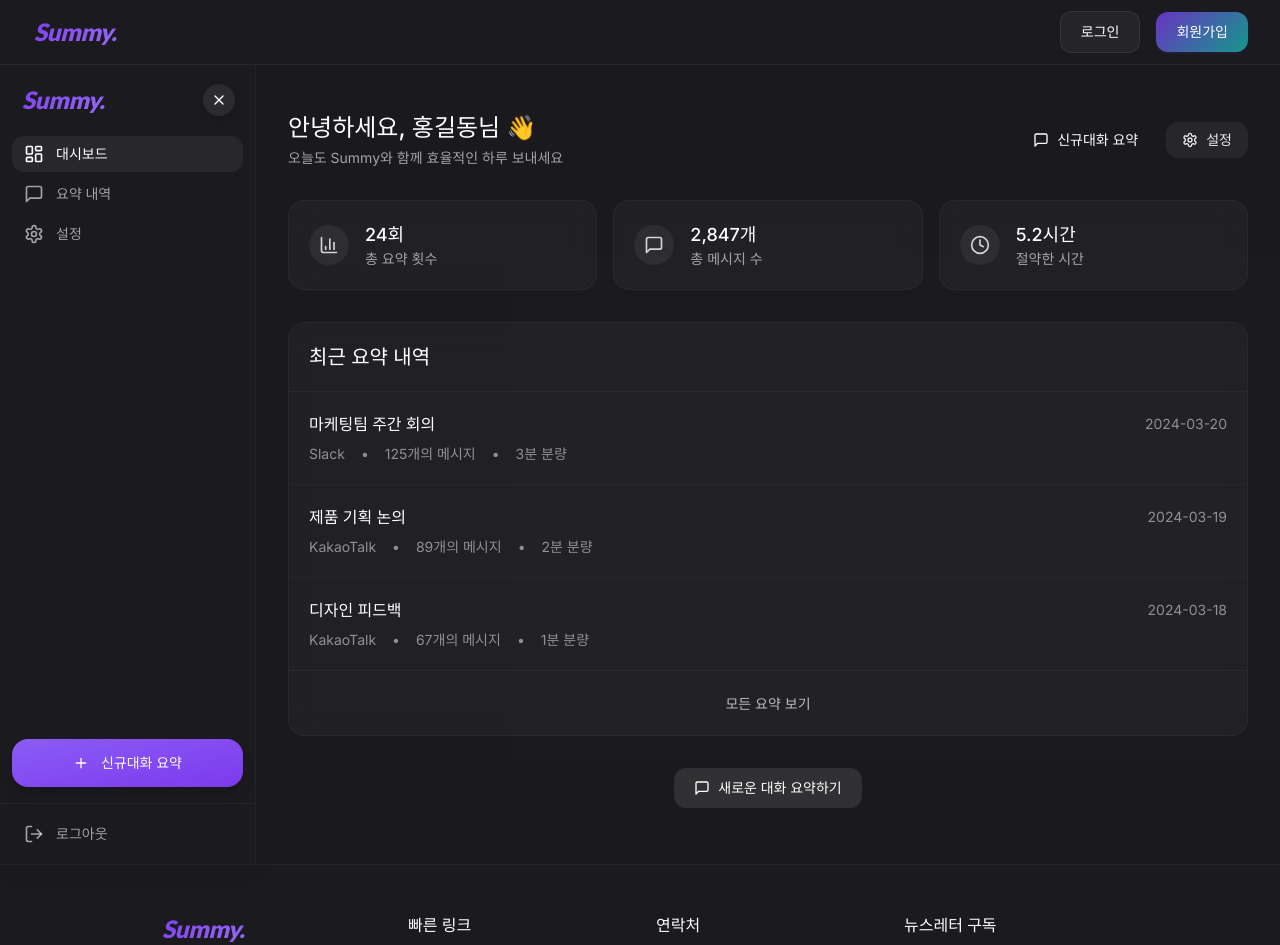
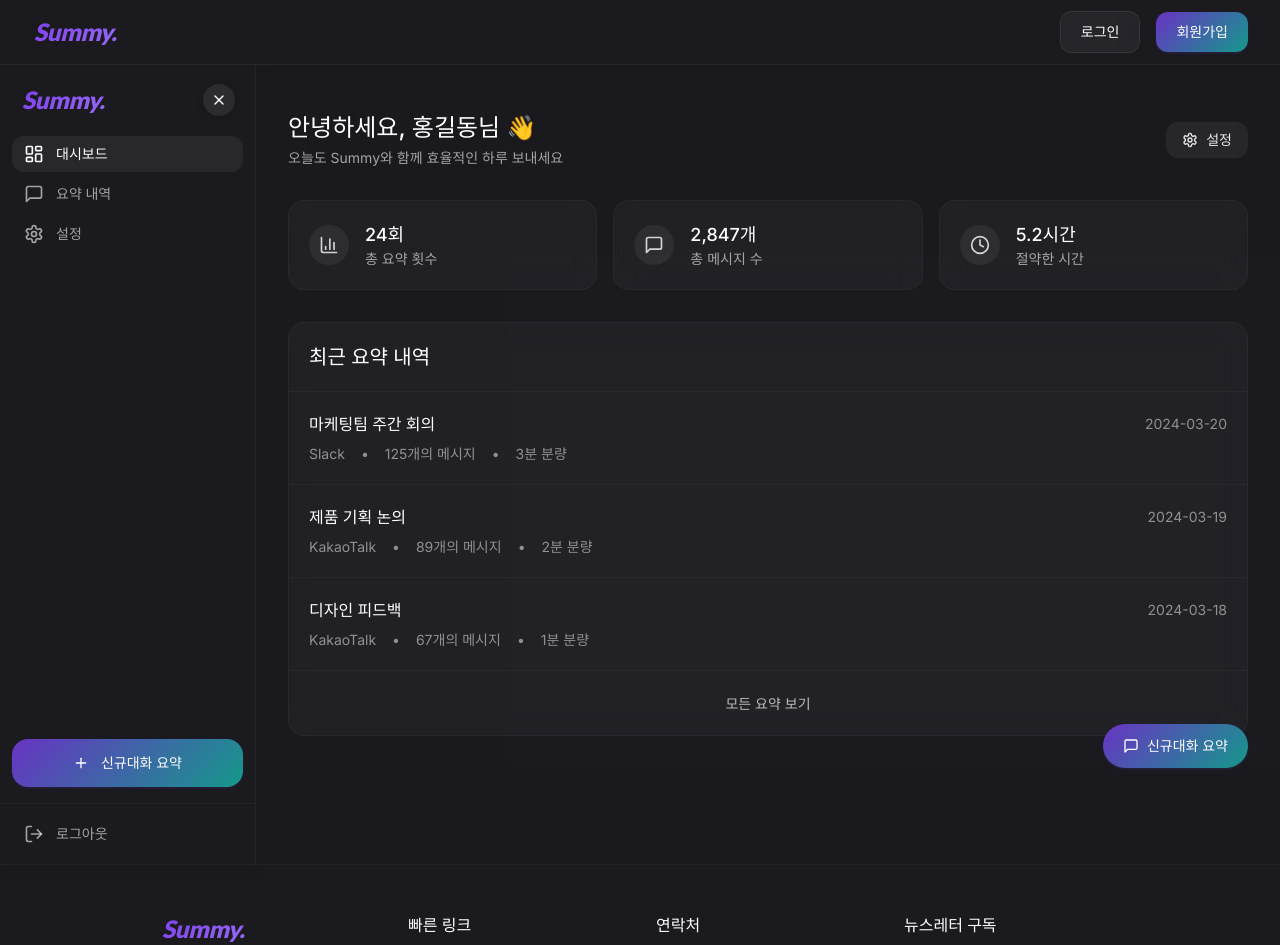
Before and after one commit to FLYLIKEB/summy, a Next.js app: page /dashboard in a window 1280 px wide. Shown: the top 945 px of the page. Built offline with nearby package versions, Linux system fonts and the light colour scheme; a web font is replaced by a local one.

Commit message:
신규대화 요약 버튼 스타일을 공통 버튼 클래스(apple-button-primary)로 통일

```diff
--- a/app/dashboard/page.tsx
+++ b/app/dashboard/page.tsx
@@ -55,7 +55,7 @@ const stats = [
 
 export default function DashboardPage() {
   return (
-    <div className="min-h-screen bg-[#1a1a1f]/90 text-white">
+    <div className="min-h-screen bg-[#1a1a1f]/90 text-white relative">
       <div className="container mx-auto px-4 sm:px-6 lg:px-8 py-8 sm:py-12 max-w-5xl">
         {/* 헤더 */}
         <div className="flex flex-col sm:flex-row justify-between items-start sm:items-center gap-4 sm:gap-0 mb-6 sm:mb-8">
@@ -67,14 +67,6 @@ export default function DashboardPage() {
               오늘도 Summy와 함께 효율적인 하루 보내세요
             </p>
           </div>
-          <div className="flex items-center gap-3">
-            <Link
-              href="/new"
-              className="px-4 py-2 bg-gradient-to-b from-purple-500/90 to-purple-600/90 text-white rounded-lg text-sm font-medium transition-all hover:from-purple-500 hover:to-purple-600 shadow-sm shadow-purple-900/20 inline-flex items-center gap-2"
-            >
-              <MessageSquare className="w-4 h-4" />
-              <span>신규대화 요약</span>
-            </Link>
           <Link
             href="/dashboard/settings"
             className="px-4 py-2 bg-white/[0.06] text-white/90 rounded-lg text-sm font-medium transition-all hover:bg-white/[0.1] inline-flex items-center gap-2"
@@ -82,7 +74,6 @@ export default function DashboardPage() {
             <Settings className="w-4 h-4" />
             <span>설정</span>
           </Link>
-          </div>
         </div>
 
         {/* 통계 카드 */}
@@ -133,17 +124,28 @@ export default function DashboardPage() {
             </Link>
           </div>
         </div>
+      </div>
 
-        {/* 새 요약 시작 버튼 */}
-        <div className="mt-6 sm:mt-8 text-center">
+      {/* 모바일 - 하단 고정 신규대화 요약 버튼 */}
+      <div className="fixed bottom-6 inset-x-0 flex justify-center sm:hidden z-20">
         <Link
           href="/new"
-            className="px-5 py-2.5 bg-white/10 text-white rounded-lg transition-all hover:bg-white/15 backdrop-blur-sm inline-flex items-center justify-center gap-2 text-sm font-medium"
+          className="apple-button apple-button-primary px-6 py-3.5 rounded-full text-base active:scale-[0.98] gap-2.5"
+        >
+          <MessageSquare className="w-5 h-5" />
+          <span>신규대화 요약</span>
+        </Link>
+      </div>
+
+      {/* 데스크탑 - 오른쪽 하단 고정 신규대화 요약 버튼 */}
+      <div className="hidden sm:block fixed bottom-8 right-8 z-20">
+        <Link
+          href="/new"
+          className="apple-button apple-button-primary px-5 py-3 rounded-full active:scale-[0.98] gap-2"
         >
           <MessageSquare className="w-4 h-4" />
-            새로운 대화 요약하기
+          <span>신규대화 요약</span>
         </Link>
-        </div>
       </div>
     </div>
   )
--- a/components/ui/Sidebar.tsx
+++ b/components/ui/Sidebar.tsx
@@ -167,7 +167,7 @@ export default function Sidebar({ className = '' }: SidebarProps) {
               <div className="px-3 pb-4">
                 <Link
                   href="/new"
-                  className="flex items-center justify-center gap-3 px-3 py-3.5 rounded-xl bg-gradient-to-br from-purple-500 to-purple-600 text-white font-medium text-sm shadow-lg shadow-purple-900/20 transition-all hover:shadow-xl hover:shadow-purple-900/30 hover:from-purple-500 hover:to-purple-700 active:scale-[0.98] w-full"
+                  className="apple-button apple-button-primary w-full py-3.5 rounded-xl active:scale-[0.98] gap-3"
                 >
                   <Plus className="w-4 h-4" />
                   <span>신규대화 요약</span>
```
Lines whose indentation alone changed are shown as unchanged.
